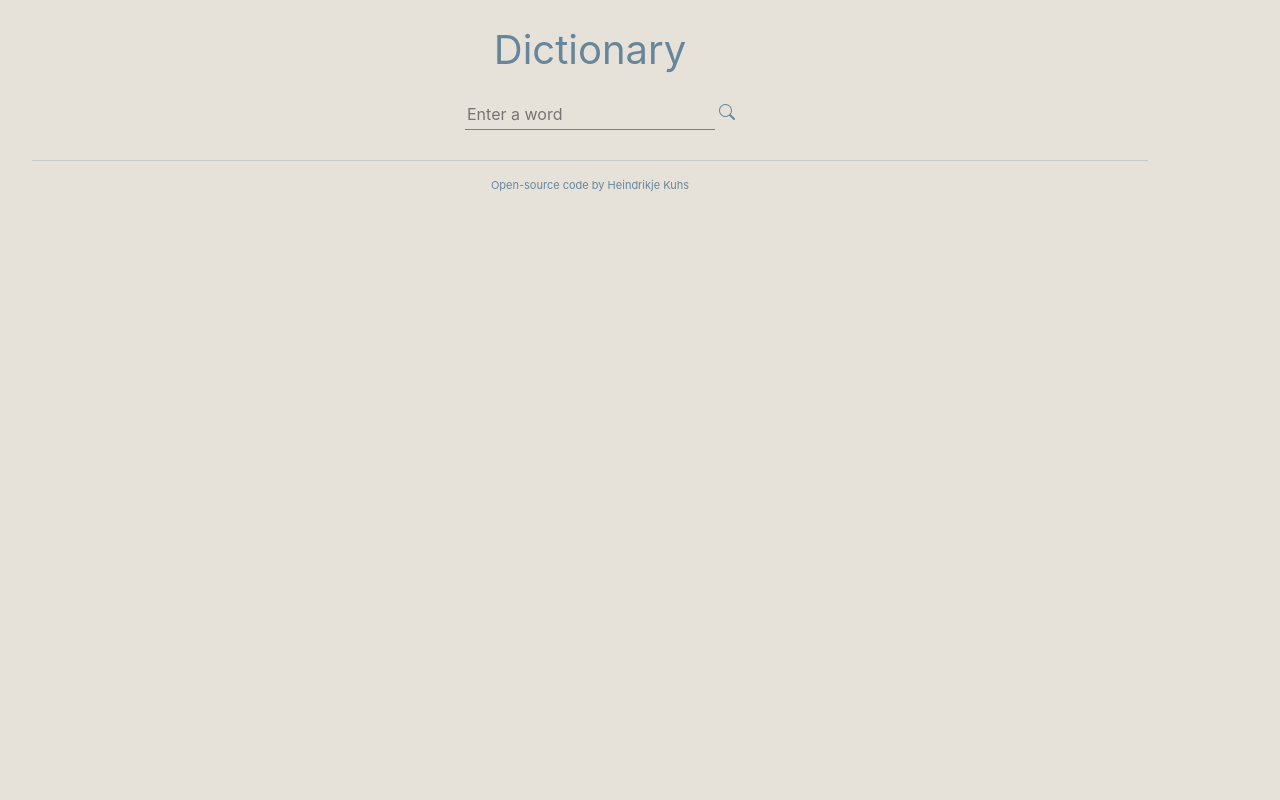
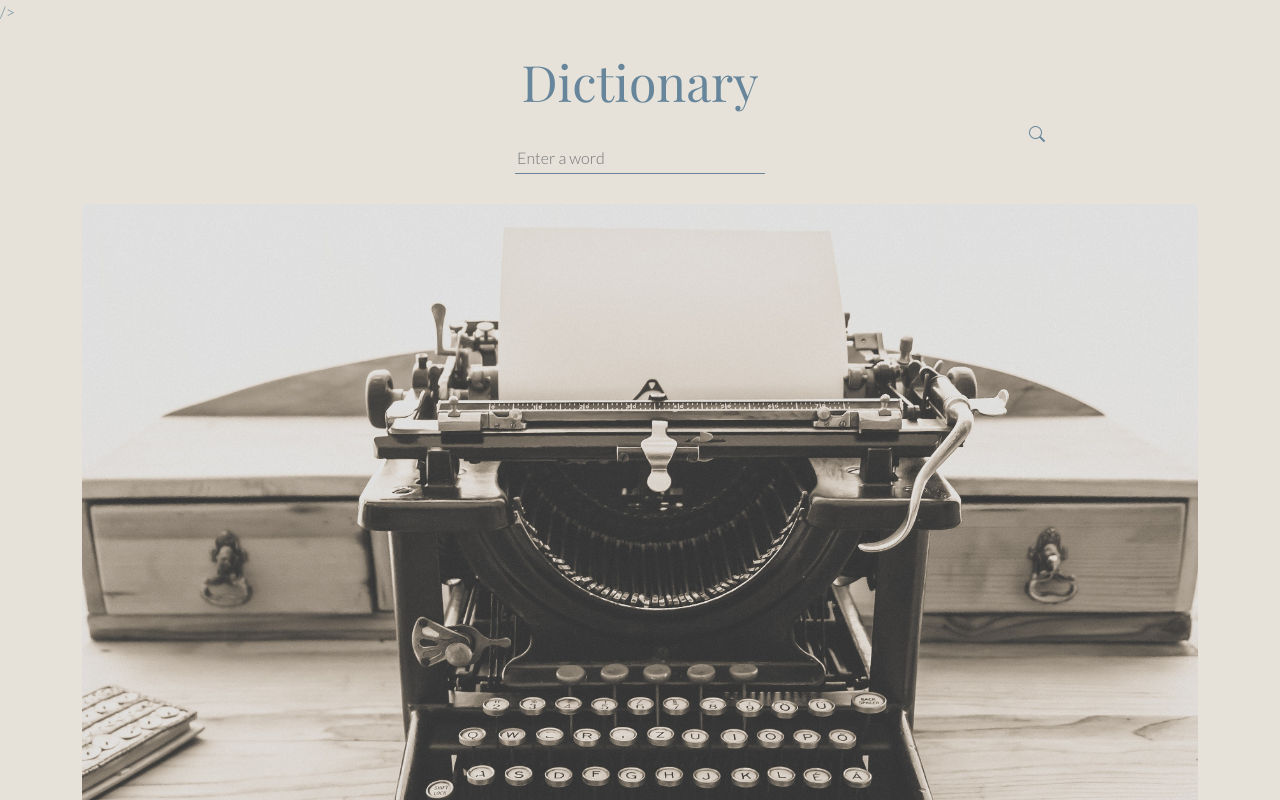
Before and after one commit to heindrikje/dictionary-app-react, a React (Create React App) app: page / in a window 1280 px wide. Shown: the top 800 px of the page. Built offline with nearby package versions, Linux system fonts and the light colour scheme.

Commit message:
Added style for search form

```diff
--- a/public/index.html
+++ b/public/index.html
@@ -12,6 +12,13 @@
       href="https://cdn.jsdelivr.net/npm/bootstrap-icons@1.3.0/font/bootstrap-icons.css"
       rel="stylesheet"
     />
+    <link rel="preconnect" href="https://fonts.googleapis.com" />
+    <link rel="preconnect" href="https://fonts.gstatic.com" crossorigin />
+    <link
+      href="https://fonts.googleapis.com/css2?family=Lato:wght@300&family=Playfair+Display&family=Special+Elite&display=swap"
+      rel="stylesheet"
+    />
+    />
     <meta name="viewport" content="width=device-width, initial-scale=1" />
     <meta name="theme-color" content="#000000" />
     <meta name="description" content="Dictionary app with React" />
--- a/src/ApiResults.css
+++ b/src/ApiResults.css
@@ -1,3 +1,11 @@
 .ApiResults .keyword {
+  font-family: "Playfair Display", serif;
   margin-top: 20px;
 }
+
+img {
+  border-radius: 5px;
+  display: block;
+  margin: 0 auto;
+  width: 100%;
+}
--- a/src/ApiResults.js
+++ b/src/ApiResults.js
@@ -2,23 +2,26 @@ import React from "react";
 import Meaning from "./Meaning";
 import Phonetics from "./Phonetics";
 import "./ApiResults.css";
+import imgTypewriter from "./imgTypewriter.jpg";
 
 export default function ApiResults(props) {
   if (props.data) {
     return (
       <div className="ApiResults">
         <h3 className="keyword">{props.data.word}</h3>
+
         <Phonetics phoneticsData={props.data.phonetics} />
+
         {props.data.meanings.map(function (meaning, index) {
           return (
-            <div key={index}>
+            <section key={index}>
               <Meaning meaningData={meaning} />
-            </div>
+            </section>
           );
         })}
       </div>
     );
   } else {
-    return null;
+    return <img src={imgTypewriter} alt="typewriter" />;
   }
 }
--- a/src/App.css
+++ b/src/App.css
@@ -1,26 +1,29 @@
 body {
-  font-family: -apple-system, BlinkMacSystemFont, "Segoe UI", "Roboto", "Oxygen",
-    "Ubuntu", "Cantarell", "Fira Sans", "Droid Sans", "Helvetica Neue",
-    sans-serif;
-  -webkit-font-smoothing: antialiased;
-  -moz-osx-font-smoothing: grayscale;
+  font-family: "Lato", sans-serif;
   background: #e6e2d9;
   color: #67869b;
 }
 
 .App .container {
-  margin: 20px;
+  margin: 20px auto;
 }
 
 .App header {
-  font-size: 40px;
+  font-family: "Playfair Display", serif;
+  font-size: 50px;
   text-align: center;
-  margin-bottom: 15px;
+  margin-bottom: 20px;
+}
+
+.App section {
+  background: white;
+  padding: 15px;
+  margin: 20px 0;
 }
 
 .App footer {
   margin: 10px 0;
-  font-size: 11px;
+  font-size: 12px;
   text-align: center;
 }
 
--- a/src/App.js
+++ b/src/App.js
@@ -23,6 +23,3 @@ export default function App() {
     </div>
   );
 }
-
-// font: Zilla Slab (z.B. mit Montserrat)
-// oder Playfair Display (z.B. mit Lato, Roboto, Open Sans)
--- a/src/Phonetics.js
+++ b/src/Phonetics.js
@@ -14,7 +14,7 @@ export default function Phonetics(props) {
             >
               Listen
             </a>
-            <div className="phoneticText">{phonetic.text}</div>
+            <div className="phoneticText">/{phonetic.text}/</div>
           </div>
         );
       })}
--- a/src/SearchForm.css
+++ b/src/SearchForm.css
@@ -1,4 +1,4 @@
-.SearchForm {
+.SearchForm form {
   width: 250px;
   margin: 0 auto 30px auto;
   position: relative;
@@ -20,8 +20,8 @@
 .SearchForm .bi-search {
   color: #67869b;
   position: absolute;
-  right: -20px;
-  top: 5px;
+  right: 235px;
+  top: 122px;
   transition: all 150ms ease-in-out;
 }
 
@@ -29,3 +29,11 @@
   cursor: pointer;
   color: #476279;
 }
+
+.SearchForm .userTyping {
+  font-family: "Special Elite", cursive;
+  position: relative;
+  font-size: 20px;
+  top: 52px;
+  left: 205px;
+}
--- a/src/SearchForm.js
+++ b/src/SearchForm.js
@@ -31,16 +31,15 @@ export default function SearchForm() {
         />
       </form>
       <i className="bi bi-search"></i>
+      <div className="userTyping">{keyWord}</div>
       <ApiResults data={results} />
     </div>
   );
 }
 
 // Hintergrundbild von Büchern/Wörtern
-// für die einzelnen Sachen eigene [weiße] Dinger?
 // Oder Hintergrund mit Farbverlauf; einzelne Dinger mit gleichem, aber dann mit Box shadow, sodass sie "hervorstehen"
 // statt react Zeichen im Tab ein Buch Icon
-// coole Schriftarten
 // cooler Header
 // Dictionary evtl auch als Header mit mehreren Büchern im Hintergrund
 // hr zwischen den Sachen (oder auch nur nach search engine)
```
Also changed, not shown: src/imgTypewriter.jpg (added).
